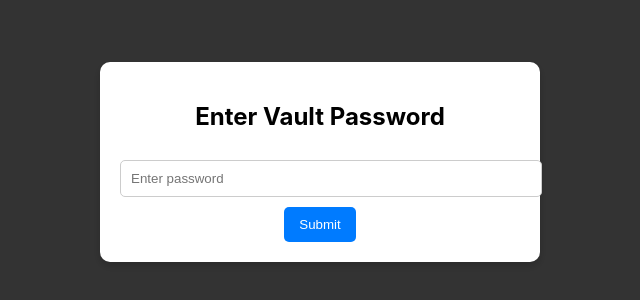
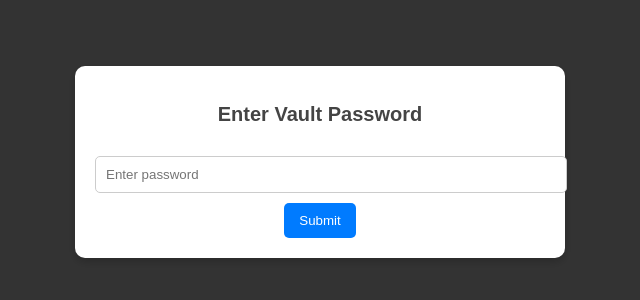
Before and after one commit to hmnhGeek/Spring-Boot-Music-App---Frontend, a React (Create React App) app: page /vault in a window 1280 px wide. Shown: the part 238-538 px from the top of the page, without its empty margins (320-960 px from the left). Built offline with nearby package versions, Linux system fonts and the light colour scheme; no server answers.

Commit message:
Stylized upload modal

```diff
--- a/src/components/UploadModal/UploadModal.css
+++ b/src/components/UploadModal/UploadModal.css
@@ -1,5 +1,3 @@
-/* src/UploadModal.css */
-
 /* Modal overlay to dim background */
 .modal-overlay {
   position: fixed;
@@ -7,7 +5,7 @@
   left: 0;
   width: 100%;
   height: 100%;
-  background: rgba(0, 0, 0, 0.5);
+  background: rgba(0, 0, 0, 0.7); /* Slightly darker overlay */
   display: flex;
   justify-content: center;
   align-items: center;
@@ -17,12 +15,13 @@
 
 /* Modal content box */
 .modal-content {
-  background: white;
-  padding: 20px;
-  border-radius: 10px;
-  width: 400px;
-  box-shadow: 0 4px 10px rgba(0, 0, 0, 0.2);
+  background: #f9f9f9; /* Soft white for a modern look */
+  padding: 30px; /* Increased padding for better spacing */
+  border-radius: 12px; /* Slightly more rounded corners */
+  width: 450px; /* Increased width for better layout */
+  box-shadow: 0 8px 20px rgba(0, 0, 0, 0.3); /* Deeper shadow for emphasis */
   animation: slideUp 0.3s ease-out;
+  font-family: "Arial", sans-serif; /* Clean and professional font */
 }
 
 /* Slide up animation */
@@ -47,17 +46,61 @@
   }
 }
 
-/* Styling for buttons */
+/* Form group styling */
+.form-group {
+  margin-bottom: 20px; /* Spacing between form elements */
+  font-size: 14px; /* Smaller, professional text size */
+}
+
+label {
+  display: block;
+  font-weight: bold; /* Highlight the label text */
+  margin-bottom: 8px; /* Space between label and input */
+  color: #333; /* Darker text for better readability */
+}
+
+input[type="file"] {
+  padding: 8px; /* Add padding for better usability */
+  border: 1px solid #ccc; /* Light border for input field */
+  border-radius: 6px; /* Rounded corners for input field */
+  background-color: #fff; /* Clean white background */
+  font-size: 14px;
+  color: #333;
+}
+
+/* Button styling */
 .modal-button {
-  padding: 10px;
-  margin: 10px;
-  background-color: #007bff;
+  padding: 12px 20px; /* Larger padding for prominence */
+  margin: 10px 5px; /* Adjusted spacing */
+  background-color: #007bff; /* Primary button color */
   color: white;
   border: none;
-  border-radius: 5px;
+  border-radius: 6px; /* Slightly more rounded corners */
+  font-size: 14px; /* Increased font size for clarity */
   cursor: pointer;
+  transition: all 0.3s ease; /* Smooth transition on hover */
 }
 
 .modal-button:hover {
-  background-color: #0056b3;
+  background-color: #0056b3; /* Darker blue on hover */
+  transform: translateY(-2px); /* Subtle lift on hover */
+  box-shadow: 0 4px 8px rgba(0, 0, 0, 0.2); /* Shadow for hover effect */
 }
+
+/* Cancel button styling */
+.modal-button:last-child {
+  background-color: #6c757d; /* Gray for cancel button */
+}
+
+.modal-button:last-child:hover {
+  background-color: #5a6268; /* Darker gray on hover */
+}
+
+/* Title styling */
+h2 {
+  margin-bottom: 20px;
+  font-size: 20px;
+  font-weight: bold;
+  color: #444;
+  text-align: center; /* Center the title */
+}
```
